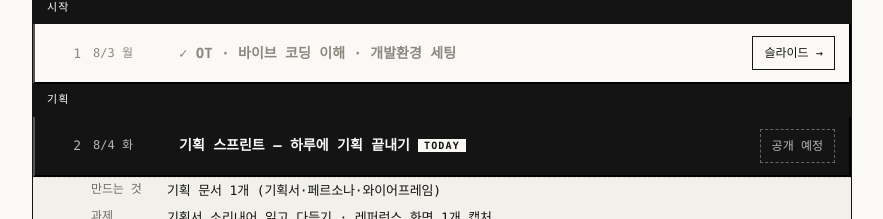
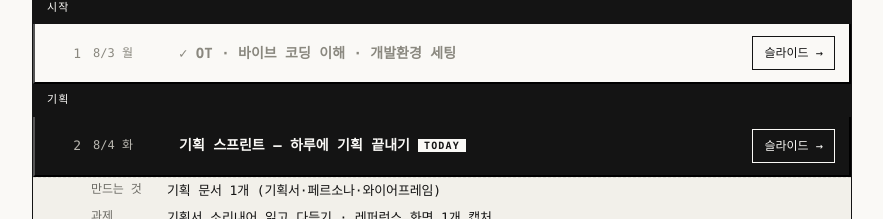
Before and after one commit to seochan99/vibecamp, a plain HTML site: page index.html in a window 1280 px wide. Shown: the part 834-1053 px from the top of the page, without its empty margins (198-1081 px from the left). Drawn offline with Linux system fonts and the light colour scheme.

Commit message:
2회차 기획 스프린트 슬라이드 연결(open:true 즉시 공개)

```diff
--- a/index.html
+++ b/index.html
@@ -333,7 +333,7 @@
 const CONFIG = {
   SESSIONS: [
     { n:1,  date:"2026-08-03", dow:"월", track:"시작",   title:"OT · 바이브 코딩 이해 · 개발환경 세팅", build:"자기소개 페이지", hw:"불편함 10개 메모 (필수)", deploy:false, tools:["chatgpt","github","cursor"], open:true, slides:"https://docs.google.com/presentation/d/1-wBqqvU3mgUVU8JsEHsump-tE3MPhaoHer7xL0XheAo/preview" },
-    { n:2,  date:"2026-08-04", dow:"화", track:"기획",   title:"기획 스프린트 — 하루에 기획 끝내기", build:"기획 문서 1개 (기획서·페르소나·와이어프레임)", hw:"기획서 소리내어 읽고 다듬기 · 레퍼런스 화면 1개 캡처", deploy:false, tools:["chatgpt"], slides:"" },
+    { n:2,  date:"2026-08-04", dow:"화", track:"기획",   title:"기획 스프린트 — 하루에 기획 끝내기", build:"기획 문서 1개 (기획서·페르소나·와이어프레임)", hw:"기획서 소리내어 읽고 다듬기 · 레퍼런스 화면 1개 캡처", deploy:false, tools:["chatgpt"], open:true, slides:"https://docs.google.com/presentation/d/1HrKswLLkSTBNZ1BtA6AcB2SNJAz7t7SgVuJmQ9gXuWo/preview" },
     { n:3,  date:"2026-08-05", dow:"수", track:"TRACK 1 — HTML · CSS · JS", title:"HTML 구조 · CSS 기초", build:"첫 번째 서비스 뼈대", hw:"내 페이지에 내용 채워오기", deploy:false, tools:["cursor"], slides:"" },
     { n:4,  date:"2026-08-06", dow:"목", track:"TRACK 1 — HTML · CSS · JS", title:"CSS 레이아웃 · JS 기초(동작 붙이기)", build:"동작하는 첫 번째 서비스", hw:"버튼 1개 더 추가해보기", deploy:false, tools:["cursor"], slides:"" },
     { n:5,  date:"2026-08-07", dow:"금", track:"TRACK 1 — HTML · CSS · JS", title:"Netlify 배포 · 메타태그 · 도메인", build:"배포 URL #1", hw:"친구 3명에게 내 URL 공유하고 반응 받아오기", deploy:true, tools:["netlify","github"], slides:"" },
```
